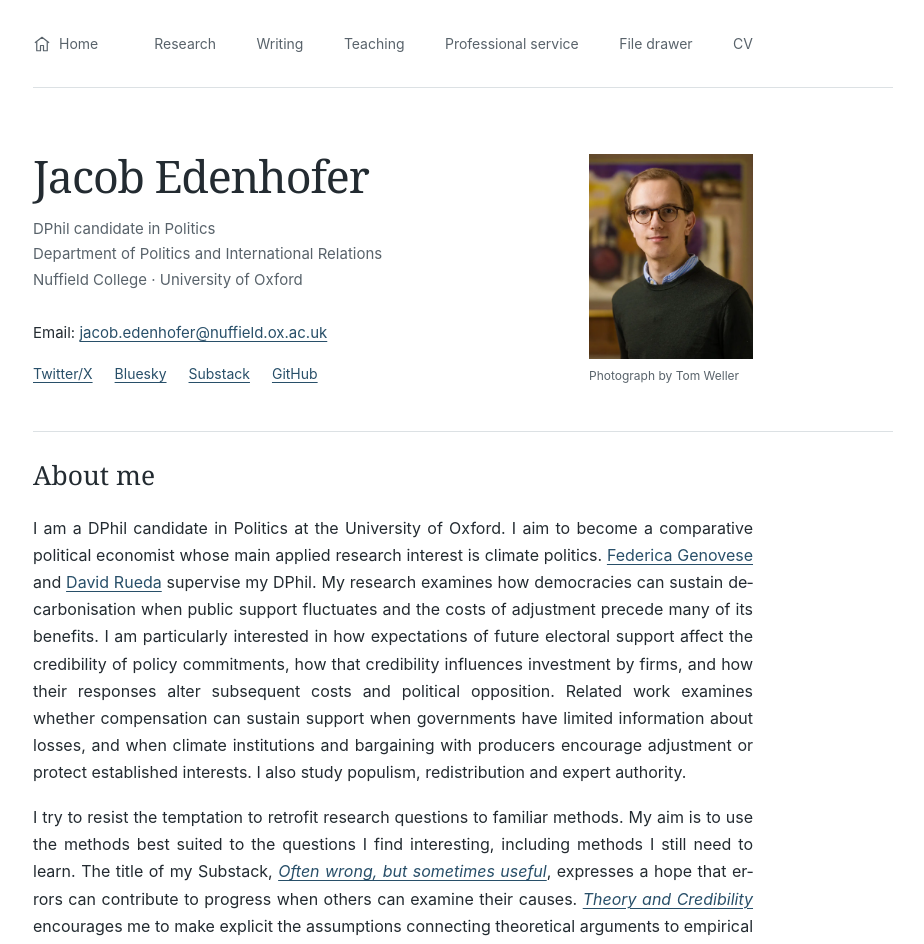
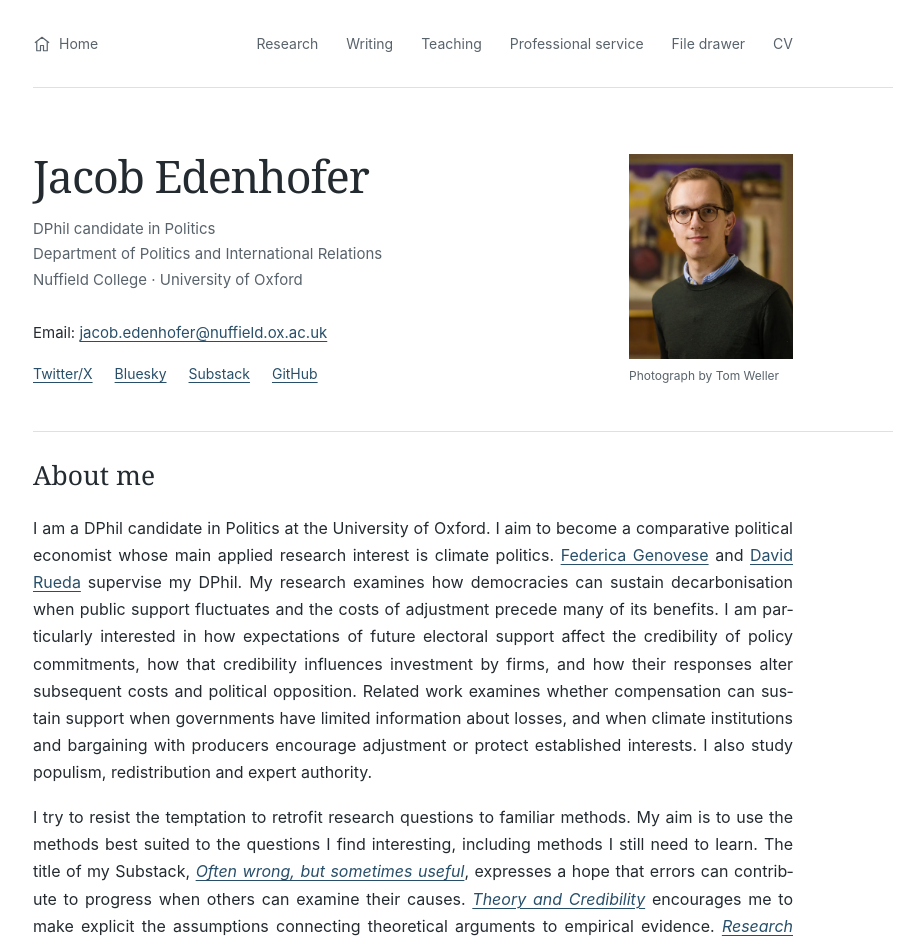
Before and after one commit to jacob-edenhofer/Website, a Next.js app: page / in a window 1280 px wide. Shown: the top 944 px of the page, without its empty margins (177-1101 px from the left). Built offline with nearby package versions, Linux system fonts and the light colour scheme.

Commit message:
Refine spacing and include forthcoming work in publications

```diff
--- a/app/components/PublicationViews.tsx
+++ b/app/components/PublicationViews.tsx
@@ -9,11 +9,6 @@ const statusGroups = [
     id: "published-articles",
     title: "Publications",
     papers: researchByKind.publications,
-  },
-  {
-    id: "forthcoming-articles",
-    title: "Forthcoming",
-    papers: researchByKind.forthcoming,
   },
   {
     id: "revise-and-resubmit",
--- a/app/data/research.ts
+++ b/app/data/research.ts
@@ -3,7 +3,6 @@ export type Programme = "climate" | "state-capacity" | "populism" | "cpe" | "dem
 export type ResearchKind =
   | "manuscript"
   | "publication"
-  | "forthcoming"
   | "revise-and-resubmit"
   | "working-paper"
   | "work-in-progress"
@@ -46,8 +45,8 @@ export const research: ResearchItem[] = [
     slug: "domestic-political-economy-net-zero",
     title: "The Domestic Political Economy of Net Zero",
     authors: "Jacob Edenhofer, Maurice Hirt and Federica Genovese",
-    kind: "forthcoming",
-    status: "Forthcoming",
+    kind: "publication",
+    status: "Published",
     venue: "Oxford Review of Economic Policy",
     year: "2026",
     programmes: ["climate"],
@@ -275,7 +274,6 @@ const newestFirst = (papers: ResearchItem[]) =>
 
 export const researchByKind = {
   publications: newestFirst(research.filter((paper) => paper.kind === "publication")),
-  forthcoming: newestFirst(research.filter((paper) => paper.kind === "forthcoming")),
   reviseAndResubmit: newestFirst(research.filter((paper) => paper.kind === "revise-and-resubmit")),
   workingPapers: newestFirst(research.filter((paper) => paper.kind === "working-paper")),
   workInProgress: [dphilManuscript, ...newestFirst(research.filter((paper) => paper.kind === "work-in-progress"))],
--- a/app/globals.css
+++ b/app/globals.css
@@ -7,6 +7,7 @@
   --line: #dce1e4;
   --blue: #284f69;
   --blue-dark: #23465e;
+  --text-width: 760px;
   --serif: Charter, "Bitstream Charter", "Iowan Old Style", Georgia, serif;
   --sans: -apple-system, BlinkMacSystemFont, "Segoe UI", sans-serif;
 }
@@ -26,16 +27,16 @@ p { margin: 0 0 1.1em; }
 .site-shell { min-height: 100vh; display: flex; flex-direction: column; }
 .site-shell > main { flex: 1; }
 .header-inner { display: flex; align-items: center; min-height: 88px; border-bottom: 1px solid var(--line); }
-.header-layout { display: flex; align-items: center; gap: 56px; width: 100%; max-width: 720px; }
+.header-layout { display: flex; align-items: center; gap: 56px; width: 100%; max-width: var(--text-width); }
 .home-link { display: inline-flex; align-items: center; gap: 8px; min-height: 44px; font-size: .875rem; white-space: nowrap; color: var(--muted); text-decoration: none; }
 .home-link:hover { color: var(--ink); text-decoration: underline; }
-.site-nav { display: flex; flex: 1; flex-wrap: wrap; justify-content: space-between; gap: 4px 20px; font-size: .875rem; }
+.site-nav { display: flex; flex-wrap: wrap; justify-content: flex-end; gap: 4px 28px; margin-left: auto; font-size: .875rem; }
 .site-nav a { color: var(--muted); padding-block: 8px; text-decoration: none; }
 .site-nav a:hover, .site-nav a[aria-current="page"] { color: var(--ink); text-decoration: underline; text-underline-offset: 5px; }
 .skip-link { position: absolute; left: 16px; top: -100px; padding: 10px 16px; background: var(--paper); color: var(--ink); z-index: 10; }
 .skip-link:focus { top: 12px; }
 .hero { padding-block: 62px 42px; }
-.hero-layout { display: grid; grid-template-columns: minmax(0, 1fr) 164px; gap: 36px; max-width: 720px; align-items: start; }
+.hero-layout { display: grid; grid-template-columns: minmax(0, 1fr) 164px; gap: 44px; max-width: var(--text-width); align-items: start; }
 .hero-role { margin: 14px 0 0; font-size: .9375rem; color: var(--muted); }
 .hero-contact { margin-top: 28px; font-size: .9375rem; font-style: normal; overflow-wrap: anywhere; }
 .hero-social { display: flex; flex-wrap: wrap; gap: 4px 22px; margin-top: 12px; font-size: .875rem; }
@@ -47,7 +48,7 @@ p { margin: 0 0 1.1em; }
 .hero-portrait figcaption { margin-top: 8px; color: var(--muted); font-size: .75rem; line-height: 1.5; }
 .section-heading-inline { display: flex; flex-wrap: wrap; justify-content: space-between; align-items: baseline; gap: 18px; border-top: 1px solid var(--line); padding-top: 26px; margin-bottom: 22px; }
 .section-heading-inline h2 { font-size: 1.65rem; }
-.home-about .prose { max-width: 720px; }
+.home-about .prose { max-width: var(--text-width); }
 .home-about { padding-bottom: 24px; }
 .site-footer { margin-top: 32px; }
 .footer-inner { border-top: 1px solid var(--line); padding-block: 25px 34px; color: var(--muted); font-size: .8125rem; }
@@ -57,13 +58,13 @@ p { margin: 0 0 1.1em; }
 .footer-links a:hover { color: var(--blue); text-decoration: underline; }
 .page-intro, .prose-page { padding-top: 52px; padding-bottom: 36px; }
 .page-intro h1 { margin-bottom: 24px; }
-.page-intro > .prose { max-width: 720px; }
+.page-intro > .prose { max-width: var(--text-width); }
 .page-intro > .eyebrow { display: none; }
 .prose { max-width: 100%; overflow-wrap: break-word; }
 .prose h1 { margin-bottom: 24px; }
 .prose h2 { margin-top: 42px; margin-bottom: 18px; padding-top: 28px; border-top: 1px solid var(--line); }
 .prose h3 { margin: 27px 0 13px; }
-.prose p, .prose ul, .prose ol, .prose blockquote { max-width: 720px; }
+.prose p, .prose ul, .prose ol, .prose blockquote { max-width: var(--text-width); }
 .prose p, .paper-summary, .abstract-toggle p, .group-description, .writing-description, .writing-section-heading > p { text-align: justify; hyphens: auto; }
 .prose ul, .prose ol { padding-left: 24px; margin-block: 18px 24px; }
 .prose ul { list-style: disc; }
@@ -75,17 +76,17 @@ p { margin: 0 0 1.1em; }
 .text-link, .inline-links { font-size: .875rem; }
 .inline-links { display: flex; flex-wrap: wrap; gap: 8px 22px; }
 .intro-links { margin-top: 22px; }
-.research-statement-detail { margin-top: 22px; max-width: 720px; }
+.research-statement-detail { margin-top: 22px; max-width: var(--text-width); }
 summary { color: var(--blue); cursor: pointer; font-size: .875rem; width: fit-content; }
 .research-statement-detail .prose { margin-top: 20px; }
 .dphil-feature { padding-block: 28px 32px; border-top: 1px solid var(--line); }
 .dphil-feature h2 { font-size: 1.6rem; }
 .dphil-subtitle { margin: 8px 0; font-family: var(--serif); font-size: 1.1rem; }
 .paper-meta, .paper-authors { color: var(--muted); font-size: .875rem; line-height: 1.65; margin: 7px 0 0; }
-.paper-summary { font-size: 1rem; max-width: 720px; margin: 14px 0; }
+.paper-summary { font-size: 1rem; max-width: var(--text-width); margin: 14px 0; }
 .paper-links { display: flex; flex-wrap: wrap; gap: 7px 18px; margin-top: 12px; font-size: .875rem; }
 .abstract-toggle { margin-top: 12px; }
-.abstract-toggle p { margin-top: 13px; max-width: 720px; font-size: 1rem; line-height: 1.7; }
+.abstract-toggle p { margin-top: 13px; max-width: var(--text-width); font-size: 1rem; line-height: 1.7; }
 .grouping-control { display: flex; align-items: center; flex-wrap: wrap; gap: 10px; color: var(--muted); font-size: .875rem; }
 .grouping-control select { font: inherit; color: var(--ink); background: var(--paper); border: 1px solid var(--line); padding: 7px 28px 7px 10px; border-radius: 3px; max-width: 100%; }
 .paper-index, .programme-index { display: flex; flex-wrap: wrap; gap: 10px 22px; font-size: .875rem; }
@@ -93,7 +94,7 @@ summary { color: var(--blue); cursor: pointer; font-size: .875rem; width: fit-co
 .programme-index { border-top: 1px solid var(--line); padding-block: 20px; }
 .paper-group { margin-bottom: 40px; scroll-margin-top: 28px; }
 .paper-group > h2 { font: 500 1.4rem/1.35 var(--serif); margin: 0 0 8px; }
-.group-description { color: var(--muted); font-size: 1rem; max-width: 720px; margin: 14px 0; }
+.group-description { color: var(--muted); font-size: 1rem; max-width: var(--text-width); margin: 14px 0; }
 .paper-entry { padding: 22px 0 24px; border-bottom: 1px solid var(--line); scroll-margin-top: 28px; }
 .paper-entry h3 { margin: 0; font-size: 1.25rem; line-height: 1.35; }
 .publication-collection { padding-top: 36px; }
@@ -101,18 +102,18 @@ summary { color: var(--blue); cursor: pointer; font-size: .875rem; width: fit-co
 .publication-collection > .section-heading-inline h1 { font-size: 1.7rem; letter-spacing: 0; }
 .writing-section { padding-block: 32px 14px; }
 .writing-section-heading h2 { font-size: 1.6rem; margin: 0 0 10px; }
-.writing-section-heading > p { color: var(--muted); max-width: 720px; margin-bottom: 10px; }
+.writing-section-heading > p { color: var(--muted); max-width: var(--text-width); margin-bottom: 10px; }
 .writing-entry { padding: 22px 0; border-bottom: 1px solid var(--line); }
 .writing-entry h3 { margin: 0 0 8px; font-size: 1.25rem; }
 .writing-entry h3 a { color: var(--ink); text-decoration: none; }
 .writing-entry h3 a:hover { color: var(--blue); text-decoration: underline; }
 .writing-entry p { font-size: .875rem; color: var(--muted); margin: 5px 0 0; }
-.writing-entry .writing-description { font-size: 1rem; max-width: 720px; }
+.writing-entry .writing-description { font-size: 1rem; max-width: var(--text-width); }
 .writing-meta { color: var(--muted); font-size: .875rem; }
 @media (max-width: 800px) {
   .header-inner { padding-block: 20px; }
   .header-layout { flex-direction: column; align-items: flex-start; gap: 8px; }
-  .site-nav { flex: initial; width: 100%; }
+  .site-nav { width: 100%; margin-left: 0; }
   .hero-layout { gap: 30px; }
 }
 @media (max-width: 560px) {
```
